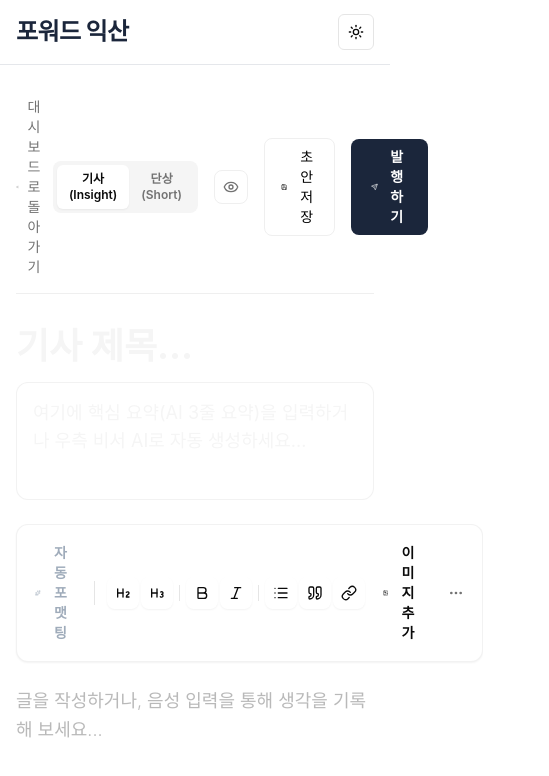
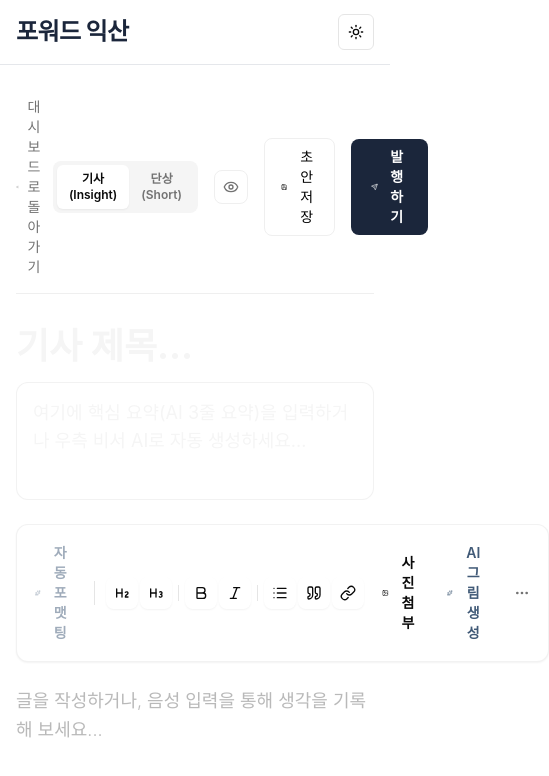
Before and after one commit to sangbinbag74-lang/-, a Next.js app: page /admin/editor in a window 390 px wide. Shown: the top 776 px of the page, 549 px wide, since content can reach past the window. Built offline with nearby package versions, Linux system fonts and the light colour scheme; no server answers; a web font is replaced by a local one.

Commit message:
feat: 에디터 AI 썸네일 생성(DALL-E 3) 및 로컬 이미지 업로드 기능 툴바 연동

```diff
--- a/src/app/admin/editor/page.tsx
+++ b/src/app/admin/editor/page.tsx
@@ -138,21 +138,67 @@ function EditorContent() {
                 const end = textarea.selectionEnd;
                 const newContent = content.substring(0, start) + imageMarkdown + content.substring(end);
                 setContent(newContent);
-
+                // Move cursor
                 setTimeout(() => {
+                    textarea.selectionStart = textarea.selectionEnd = start + imageMarkdown.length;
                     textarea.focus();
-                    textarea.setSelectionRange(start + imageMarkdown.length, start + imageMarkdown.length);
                 }, 0);
             } else {
                 setContent(prev => prev + imageMarkdown);
             }
-
         } catch (error) {
-            console.error("Error in upload process:", error);
-            alert("이미지 업로드 중 오류가 발생했습니다.");
+            console.error(error);
+            alert("업로드 중 오류가 발생했습니다.");
         } finally {
             setIsUploading(false);
             if (fileInputRef.current) fileInputRef.current.value = '';
+        }
+    };
+
+    const [isImageGenerating, setIsImageGenerating] = useState(false);
+
+    const handleGenerateImage = async () => {
+        if (!content || content.length < 20) {
+            alert("AI가 그림을 그릴 수 있도록 본문을 최소 20자 이상 작성해 주세요.");
+            return;
+        }
+
+        setIsImageGenerating(true);
+        try {
+            const res = await fetch('/api/ai/image', {
+                method: 'POST',
+                headers: { 'Content-Type': 'application/json' },
+                body: JSON.stringify({ text: content })
+            });
+            const data = await res.json();
+
+            if (data.error) {
+                alert(data.error);
+                return;
+            }
+
+            if (data.url) {
+                const imageMarkdown = `\n![AI 썸네일](${data.url})\n`;
+                const textarea = textareaRef.current;
+
+                if (textarea) {
+                    const start = textarea.selectionStart;
+                    const end = textarea.selectionEnd;
+                    const newContent = content.substring(0, start) + imageMarkdown + content.substring(end);
+                    setContent(newContent);
+                    setTimeout(() => {
+                        textarea.selectionStart = textarea.selectionEnd = start + imageMarkdown.length;
+                        textarea.focus();
+                    }, 0);
+                } else {
+                    setContent(prev => imageMarkdown + prev);
+                }
+            }
+        } catch (e) {
+            console.error(e);
+            alert("이미지 생성 중 오류가 발생했습니다.");
+        } finally {
+            setIsImageGenerating(false);
         }
     };
 
@@ -271,8 +317,6 @@ function EditorContent() {
                             <button onClick={() => insertMarkdown('[', '](url)')} className="p-2 shadow-sm rounded-lg hover:bg-accent text-foreground transition-colors" title="링크"><LinkIcon className="w-4 h-4" /></button>
                         </div>
 
-                        <div className="w-px h-6 bg-border mx-1 hidden md:block"></div>
-
                         <input
                             type="file"
                             accept="image/*"
@@ -282,11 +326,20 @@ function EditorContent() {
                         />
                         <button
                             onClick={() => fileInputRef.current?.click()}
-                            disabled={isUploading}
+                            disabled={isUploading || isImageGenerating}
                             className="p-2.5 rounded-lg flex items-center gap-2 text-sm font-semibold hover:bg-accent text-foreground transition-colors disabled:opacity-50"
                         >
                             <ImageIcon className={`w-4 h-4 ${isUploading ? 'animate-pulse' : ''}`} />
-                            {isUploading ? '업로드 중...' : '이미지 추가'}
+                            {isUploading ? '업로드 중...' : '사진 첨부'}
+                        </button>
+
+                        <button
+                            onClick={handleGenerateImage}
+                            disabled={isImageGenerating || isUploading}
+                            className="p-2.5 rounded-lg flex items-center gap-2 text-sm font-semibold hover:bg-brand-mutedBlue/10 text-brand-mutedBlue transition-colors disabled:opacity-50"
+                        >
+                            <Sparkles className={`w-4 h-4 ${isImageGenerating ? 'animate-spin' : ''}`} />
+                            {isImageGenerating ? 'AI가 그리는 중...' : 'AI 그림 생성'}
                         </button>
 
                         <button className="p-2.5 rounded-lg hover:bg-accent text-muted-foreground transition-colors">
--- /dev/null
+++ b/src/app/api/ai/image/route.ts
@@ -0,0 +1,68 @@
+import { NextResponse } from 'next/server';
+import OpenAI from 'openai';
+
+export async function POST(req: Request) {
+    try {
+        const { text } = await req.json();
+
+        if (!text) {
+            return NextResponse.json({ error: 'Text is required to generate an image based on context.' }, { status: 400 });
+        }
+
+        const apiKey = process.env.OPENAI_API_KEY;
+        if (!apiKey) {
+            return NextResponse.json({ error: 'OpenAI API Error: API 키가 설정되지 않았습니다. .env에 OPENAI_API_KEY를 추가해주세요.' }, { status: 500 });
+        }
+
+        const openai = new OpenAI({ apiKey });
+
+        // 1. Text -> Image Prompt (Using GPT-4o-mini for speed & cost efficiency)
+        const promptCompletion = await openai.chat.completions.create({
+            model: "gpt-4o-mini",
+            messages: [
+                {
+                    role: "system",
+                    content: "You are an expert prompt engineer for DALL-E 3. Read the provided Korean text and create a single, highly descriptive English prompt (max 50 words) to generate a realistic, high-quality, professional editorial/journalistic illustration or photo that captures the essence of the text. Do not include any text, letters, or words inside the image itself. Just the prompt."
+                },
+                {
+                    role: "user",
+                    content: text
+                }
+            ],
+            temperature: 0.7,
+        });
+
+        const imagePrompt = promptCompletion.choices[0].message.content;
+
+        if (!imagePrompt) {
+            return NextResponse.json({ error: 'Failed to generate an image prompt.' }, { status: 500 });
+        }
+
+        // 2. Image Prompt -> Image Generation (Using DALL-E 3)
+        const imageResponse = await openai.images.generate({
+            model: "dall-e-3",
+            prompt: imagePrompt,
+            n: 1,
+            size: "1024x1024",
+            quality: "standard",
+            response_format: "url",
+        });
+
+        const imageUrl = imageResponse.data?.[0]?.url;
+
+        if (!imageUrl) {
+            return NextResponse.json({ error: 'OpenAI returned an empty image URL.' }, { status: 500 });
+        }
+
+        return NextResponse.json({
+            url: imageUrl,
+            promptUsed: imagePrompt
+        });
+
+    } catch (error: any) {
+        console.error('AI Image Gen Error:', error);
+        return NextResponse.json({
+            error: error.message || '이미지를 생성하는 동안 오류가 발생했습니다. DALL-E 3 크레딧이 부족할 수 있습니다.'
+        }, { status: 500 });
+    }
+}
--- a/src/app/api/ai/route.ts
+++ b/src/app/api/ai/route.ts
@@ -24,6 +24,9 @@ export async function POST(req: Request) {
                 break;
             case 'summarize':
                 systemPrompt += " 제공된 텍스트의 전체 내용을 독자가 가장 흥미로워할 만한 핵심만 추려 2문장의 간결한 하나의 단락으로 요약하세요. 불릿 포인트나 기호 없이 깔끔하게 줄글로만 작성해야 하며, 서술어는 존댓말('~습니다')이 아닌 평어('~다', '~함')로 끝맺으세요.";
+                break;
+            case 'extract_keywords':
+                systemPrompt += " 제공된 글을 분석하여, 이 글에 가장 잘 어울리는 고화질 스톡 사진을 검색하기 위한 핵심 영어 검색어(Search Query) 1개를 추출해 주세요. (예: 'technology', 'business handshake', 'empty coffee cup', 'seoul city', 'financial graph' 등). 특수기호나 따옴표 없이 오직 짧은 영어 검색어 단어 한두 개만 텍스트로 깔끔하게 응답하세요.";
                 break;
             case 'search_data':
                 systemPrompt += " 제공된 텍스트의 맥락에 어울리는 구체적인 최신 통계 데이터나 객관적인 사실 1~2가지를 덧붙여서 글을 더욱 풍부하게 만들어주세요.";
```
